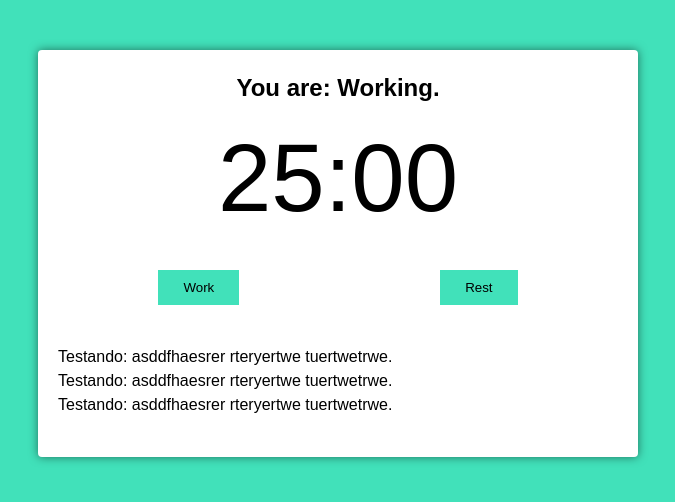
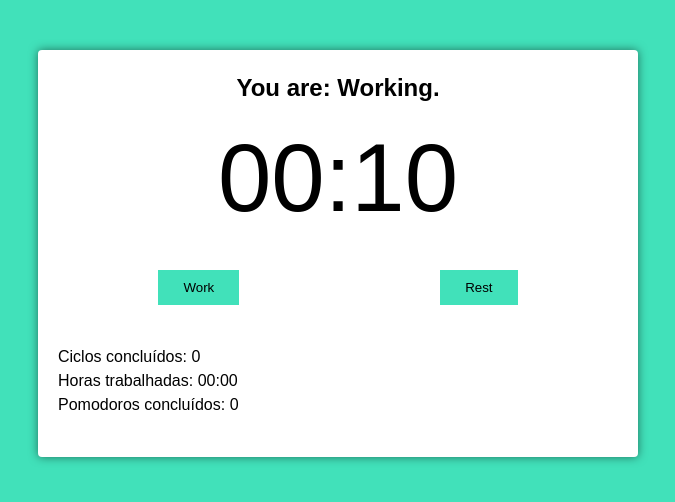
Before and after one commit to xtuser777/typescript-pomodoro-react, a React (Create React App) app: page / in a window 1280 px wide. Shown: the top 502 px of the page, without its empty margins (302-977 px from the left). Built offline with nearby package versions, Linux system fonts and the light colour scheme.

Commit message:
Iniciando a lógica do pomodoro

```diff
--- a/src/App.tsx
+++ b/src/App.tsx
@@ -3,12 +3,7 @@ import { PomodoroTimer } from './components/pomodoro-timer';
 function App() {
   return (
     <div className="container">
-      <PomodoroTimer
-        pomodoroTime={1500}
-        shortRestTime={300}
-        longRestTime={900}
-        cycles={4}
-      />
+      <PomodoroTimer pomodoroTime={10} shortRestTime={2} longRestTime={5} cycles={4} />
     </div>
   );
 }
--- a/src/components/pomodoro-timer.tsx
+++ b/src/components/pomodoro-timer.tsx
@@ -2,6 +2,7 @@ import React, { useEffect } from 'react';
 import { useInterval } from '../hooks/use-interval';
 import { Button } from './button';
 import { Timer } from './timer';
+import { secondsToTime } from '../utils/seconds-to-time';
 
 // eslint-disable-next-line @typescript-eslint/no-var-requires
 const bellStart = require('../sounds/bell-start.mp3');
@@ -23,11 +24,13 @@ export function PomodoroTimer(props: Props): JSX.Element {
   const [timeCounting, setTimeCounting] = React.useState(false);
   const [working, setWorking] = React.useState(false);
   const [resting, setResting] = React.useState(false);
+  const [qtdCycles, setQtdCycles] = React.useState(
+    new Array(props.cycles - 1).fill(true),
+  );
 
-  useEffect(() => {
-    if (working) document.body.classList.add('working');
-    if (resting) document.body.classList.remove('working');
-  }, [working]);
+  const [completedCycles, setCompletedCycles] = React.useState(0);
+  const [fullWorkingTime, setFullWorkingTime] = React.useState(0);
+  const [numberOfPomodoros, setNumberOfPomodoros] = React.useState(0);
 
   useInterval(
     () => {
@@ -58,6 +61,38 @@ export function PomodoroTimer(props: Props): JSX.Element {
     audioStopWorking.play();
   };
 
+  useEffect(() => {
+    if (working) document.body.classList.add('working');
+    if (resting) document.body.classList.remove('working');
+
+    if (mainTime > 0) return;
+
+    if (working && qtdCycles.length > 0) {
+      restHandle(false);
+      qtdCycles.pop();
+    } else if (working && qtdCycles.length <= 0) {
+      restHandle(true);
+      setQtdCycles(new Array(props.cycles - 1).fill(true));
+      setCompletedCycles(completedCycles + 1);
+    }
+
+    if (working) setNumberOfPomodoros(numberOfPomodoros + 1);
+    if (resting) workHandle();
+  }, [
+    working,
+    resting,
+    mainTime,
+    qtdCycles,
+    setQtdCycles,
+    completedCycles,
+    setCompletedCycles,
+    numberOfPomodoros,
+    setNumberOfPomodoros,
+    restHandle,
+    workHandle,
+    props.cycles,
+  ]);
+
   return (
     <div className="pomodoro">
       <h2>You are: Working.</h2>
@@ -74,9 +109,9 @@ export function PomodoroTimer(props: Props): JSX.Element {
       </div>
 
       <div className="details">
-        <p>Testando: asddfhaesrer rteryertwe tuertwetrwe.</p>
-        <p>Testando: asddfhaesrer rteryertwe tuertwetrwe.</p>
-        <p>Testando: asddfhaesrer rteryertwe tuertwetrwe.</p>
+        <p>Ciclos concluídos: {completedCycles}</p>
+        <p>Horas trabalhadas: {secondsToTime(fullWorkingTime)}</p>
+        <p>Pomodoros concluídos: {numberOfPomodoros}</p>
       </div>
     </div>
   );
```
